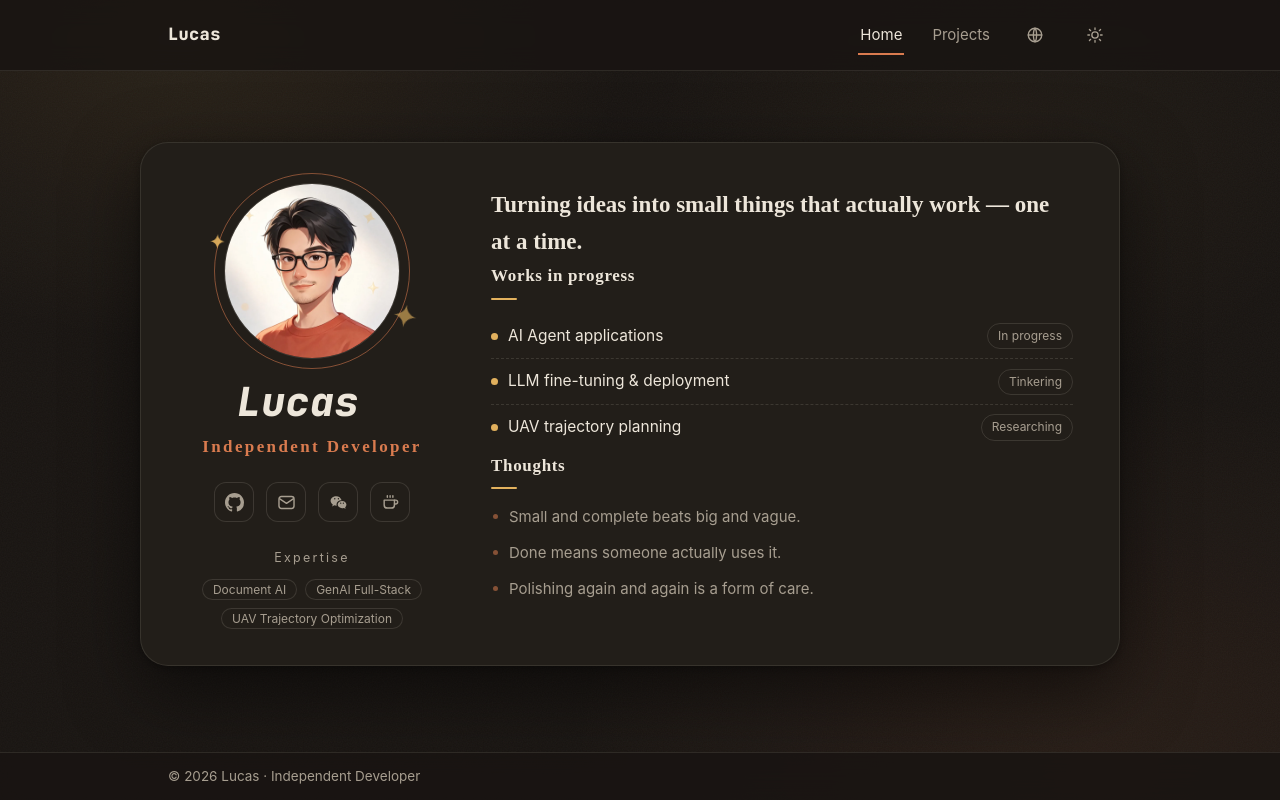
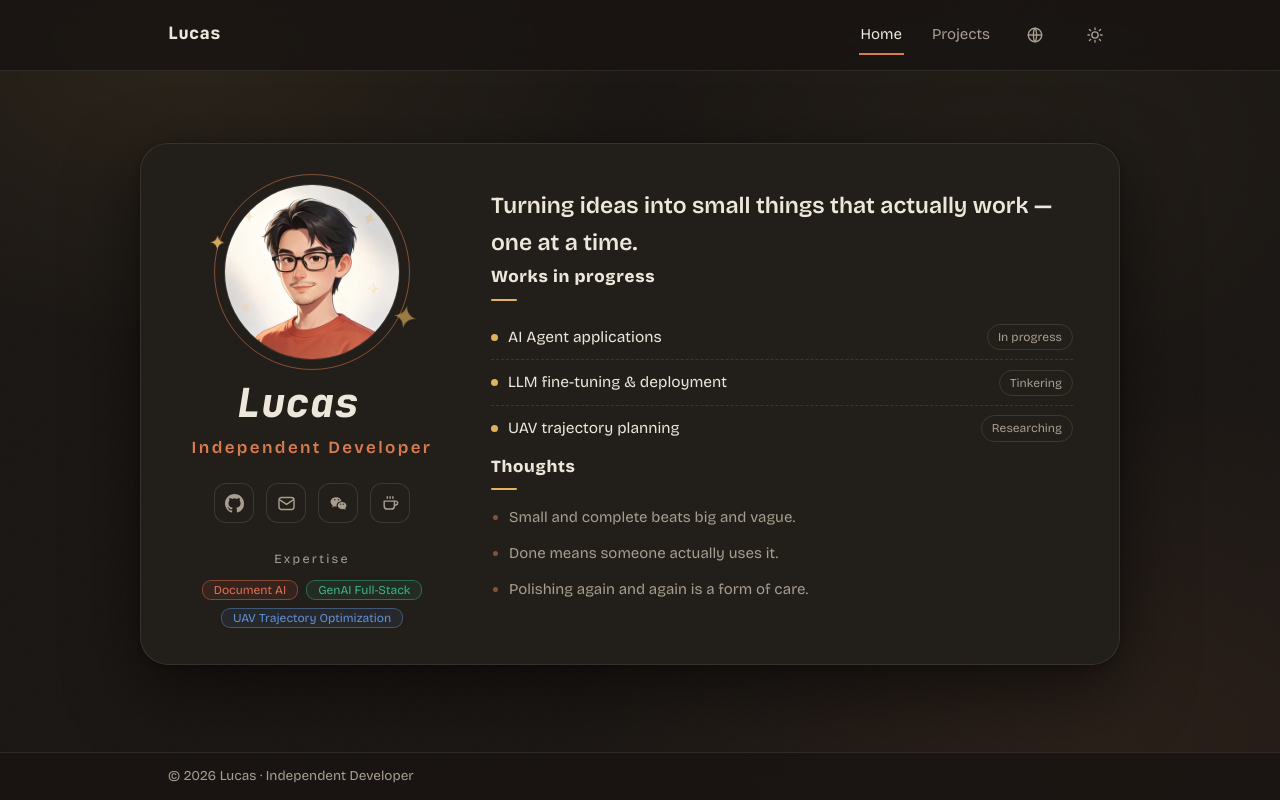
Before and after one commit to yjmm10/yjmm10.github.io, a plain HTML site: page index.html in a window 1280 px wide. Both pictures are taken after a click on the button 1095 px from the left and 34 px from the top of the page. Drawn offline with nearby package versions, Linux system fonts and the light colour scheme; a small style sheet from the web is missing.

Commit message:
擅长领域标签：去除双重边框，改为单框圆角矩形，三颗标签各用一种颜色；同时全站接入落霞孤鹜文楷（中文）与 Bricolage Grotesque（英文）

```diff
--- a/assets/style.css
+++ b/assets/style.css
@@ -19,7 +19,7 @@
   --glow-1: rgba(201, 150, 64, .12);
   --glow-2: rgba(177, 78, 47, .09);
   --glow-3: rgba(201, 150, 64, .05);
-  --serif: "Noto Serif SC", "Songti SC", "STSong", "SimSun", serif;
+  --serif: "Bricolage Grotesque", "LXGW WenKai Screen", "LXGW WenKai", "Songti SC", "STSong", serif;
   --mono: "JetBrains Mono", ui-monospace, "Cascadia Code", "SF Mono", Consolas, monospace;
 }
 
@@ -66,7 +66,7 @@ html { -webkit-text-size-adjust: 100%; }
 body {
   background: var(--bg);
   color: var(--ink);
-  font-family: -apple-system, BlinkMacSystemFont, "PingFang SC", "Microsoft YaHei", "Segoe UI", sans-serif;
+  font-family: "Bricolage Grotesque", "LXGW WenKai Screen", "LXGW WenKai", "PingFang SC", "Microsoft YaHei", "Segoe UI", sans-serif;
   font-size: 17px;
   line-height: 1.85;
   padding: 72px 0 64px;   /* 给固定顶栏/底栏留位 */
@@ -230,17 +230,26 @@ body.home section { margin-top: 0; }
 .skill-label { margin-top: 24px; font-size: 12.5px; letter-spacing: .18em; color: var(--ink-2); }
 .skills { margin-top: 10px; display: flex; flex-wrap: wrap; gap: 8px; justify-content: center; max-width: 280px; }
 .skill {
+  appearance: none;
+  -webkit-appearance: none;
   font-family: inherit;
   font-size: 12px;
   color: var(--ink-2);
   border: 1px solid var(--line);
-  border-radius: 999px;
-  padding: 2px 10px;
+  border-radius: 9px;
+  padding: 2px 11px;
   background: var(--surface);
   cursor: pointer;
-  transition: color .15s ease, border-color .15s ease;
+  outline: none;
+  transition: color .15s ease, border-color .15s ease, background .15s ease;
 }
-.skill:hover { color: var(--rust); border-color: var(--rust-dim); }
+.skill-pop:nth-of-type(1) .skill { color: #b0543c; border-color: color-mix(in srgb, #b0543c 45%, transparent); background: color-mix(in srgb, #b0543c 10%, transparent); }
+.skill-pop:nth-of-type(2) .skill { color: #2f8a68; border-color: color-mix(in srgb, #2f8a68 45%, transparent); background: color-mix(in srgb, #2f8a68 10%, transparent); }
+.skill-pop:nth-of-type(3) .skill { color: #4a6fa5; border-color: color-mix(in srgb, #4a6fa5 45%, transparent); background: color-mix(in srgb, #4a6fa5 10%, transparent); }
+.skill-pop:nth-of-type(1) .skill:hover { background: color-mix(in srgb, #b0543c 20%, transparent); }
+.skill-pop:nth-of-type(2) .skill:hover { background: color-mix(in srgb, #2f8a68 20%, transparent); }
+.skill-pop:nth-of-type(3) .skill:hover { background: color-mix(in srgb, #4a6fa5 20%, transparent); }
+[data-theme="dark"] .skill { filter: brightness(1.3); }
 .skill:focus-visible, .soc:focus-visible { outline: 2px solid var(--rust); outline-offset: 2px; }
 .skill-pop { position: relative; display: inline-flex; }
 .tip {
--- a/index.html
+++ b/index.html
@@ -17,11 +17,12 @@
 <link rel="icon" type="image/png" href="assets/avatar.png">
 <link rel="preconnect" href="https://fonts.googleapis.com">
 <link rel="preconnect" href="https://fonts.gstatic.com" crossorigin>
-<link href="https://fonts.googleapis.com/css2?family=JetBrains+Mono:ital,wght@0,800;1,800&family=Noto+Serif+SC:wght@600;900&display=swap" rel="stylesheet">
+<link href="https://fonts.googleapis.com/css2?family=Bricolage+Grotesque:opsz,wght@12..96,300..800&family=JetBrains+Mono:ital,wght@0,800;1,800&display=swap" rel="stylesheet">
+<link rel="stylesheet" href="https://cdn.jsdelivr.net/npm/lxgw-wenkai-screen-webfont@1.7.0/style.css">
 <link rel="preload" as="image" href="assets/avatar.webp" fetchpriority="high">
 <script>(function(){var t;try{t=localStorage.getItem("theme")}catch(e){}if(t!=="light"&&t!=="dark"){t=window.matchMedia&&matchMedia("(prefers-color-scheme: dark)").matches?"dark":"light"}document.documentElement.dataset.theme=t})();</script>
 <script>(function(){var l;try{l=localStorage.getItem("lang")}catch(e){}if(l!=="zh"&&l!=="en")l="en";document.documentElement.dataset.lang=l})();</script>
-<link rel="stylesheet" href="assets/style.css?v=10">
+<link rel="stylesheet" href="assets/style.css?v=12">
 </head>
 <body class="home">
 
```
Also changed, not shown: projects.html (+3 -2 lines).
